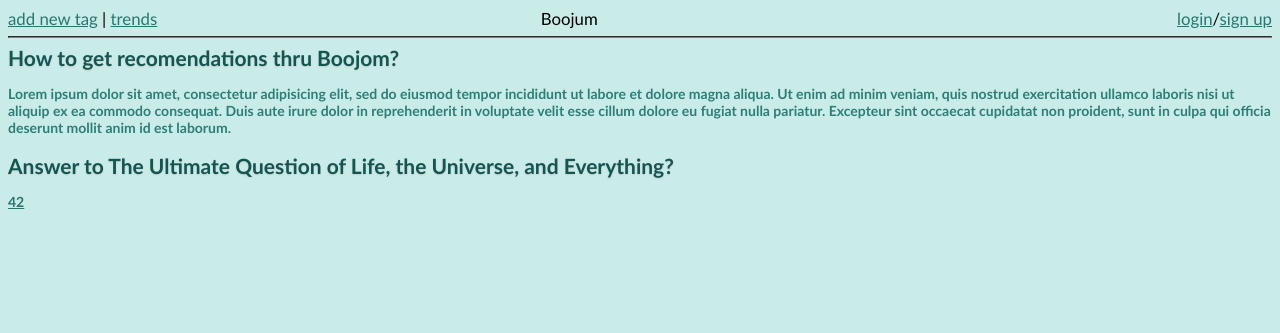
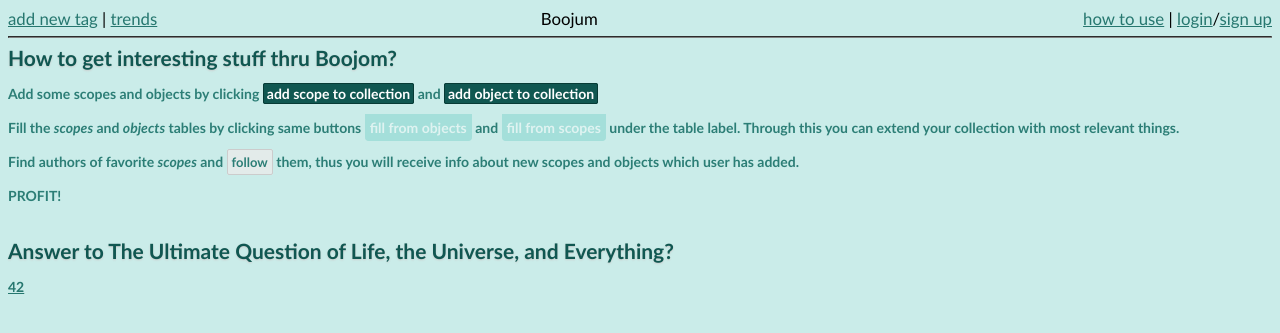
Before and after one commit to klapauciuz/boojum, a Flask app: page /howtouse in a window 1280 px wide. Shown: the top 333 px of the page. Run offline with Flask 2, Linux system fonts and the light colour scheme; some libraries are stand-ins or nearby versions.

Commit message:
howtouse page, scopes/objects filling

```diff
--- a/main.py
+++ b/main.py
@@ -55,6 +55,46 @@ def collection():
     return render_template('collection.html', show_tags=[i['name'] for i in db.tags.find({'_id':{'$in': my_tags_id}})], show_objects=[i['name'] for i in db.objects.find({'_id':{'$in': my_objs_id}})])
 
 #_____Collection/
+#_____Fill
+@app.route('/collection/<TO>/fill', methods=['GET', 'POST'])
+def fill(TO):
+    if g.user:
+        user_tags = [user_tag['_id'] for user_tag in g.user['tags']]
+        user_objs = [user_tag['_id'] for user_obj in g.user['objects']]
+    # берём айди тегов юзера
+    my_tags_id = [my_tag_id['_id'] for my_tag_id in g.user['tags']]
+    # берём айди объектов юзера
+    my_objs_id = [my_obj_id['_id'] for my_obj_id in g.user['objects']]
+    if TO == 'tags':
+        # ищем все теги у объектов юзера
+        for my_obj_tag in objects.find({'_id':{'$in': my_objs_id}}):
+            for tag in my_obj_tag['tags']:
+                if tag['_id'] not in user_tags:
+                    db.users.update({"username":session["username"]},
+                         {'$push': {
+                                    "tags":{ "_id": tag['_id'] }
+                                  }
+                         }
+                         )
+        response = jsonify(message=str('OK'))
+        response.status_code = 200
+        return response
+    else:
+        # ищем все теги у объектов юзера
+        for my_tag_obj in tags.find({'_id':{'$in': my_tags_id}}):
+            for obj in my_tag_obj['objects']:
+                if obj['_id'] not in user_objs:
+                    db.users.update({"username":session["username"]},
+                         {'$push': {
+                                    "objects":{ "_id": obj['_id'] }
+                                  }
+                         }
+                         )
+        response = jsonify(message=str('OK'))
+        response.status_code = 200
+        return response
+
+#_____Fill/
 #_____Tags
 
 @app.route('/<tag>')
@@ -277,9 +317,6 @@ def obj_page(obj):
         )
 
 #_____Objects/
-#_____Fill
-
-#_____Fill/
 #_____User
 @app.route('/users/<user>')
 def user(user):
--- a/static/scripts/fill.js
+++ b/static/scripts/fill.js
@@ -1,16 +1,28 @@
 $(document).ready(function(){
-
-  $('tags.fill').click(function(event) {
-    event.preventDefault();
-    var self = $(this),
-    postData = self.serializeArray();
-
+  $('.tags .fill').click(function(event) {
+    if( !confirm('It will fill your scopes by linked scopes from all objects. Ok?') )
+            return;
+    var self = $(this);
     $.ajax({
-        url : '',
+        url : '/collection/tags/fill',
         type: 'POST',
-        data : postData,
         success:function(response) {
-            window.location.replace("/");
+            location.href = '/collection'
+        },
+        error: function(err) {
+          console.log(JSON.stringify(err));
+        }
+    });
+  });
+  $('.objects .fill').click(function(event) {
+    if( !confirm('It will fill your objects by linked objects from all scopes. Ok?') )
+            return;
+    var self = $(this);
+    $.ajax({
+        url : '/collection/objects/fill',
+        type: 'POST',
+        success:function(response) {
+            location.href = '/collection'
         },
         error: function(err) {
           console.log(JSON.stringify(err));
--- a/static/style.css
+++ b/static/style.css
@@ -36,6 +36,20 @@ input[type="submit"], span#add_tag, span#add_obj {
     color: white;
     cursor: pointer;
 }
+
+#example_add_tag, #example_add_obj  {
+    background: #105751;
+    border: 1px solid #073B36;
+    padding: 1px 3px;
+    font-family: 'Trebuchet MS', sans-serif;
+    font-size: 14px;
+    font-weight: bold;
+    -moz-border-radius: 2px;
+    -webkit-border-radius: 2px;
+    color: white;
+    cursor: pointer;
+}
+
 
 div.page {
     background: white;
@@ -203,6 +217,23 @@ div.fill {
 }
 
 div.fill:hover {
+    opacity: 0.8;
+}
+
+.fill_example {
+    background: #6ECCC4;
+    border: 1px solid #6ECCC4;
+    -moz-border-radius: 0px 0px 4px 4px;
+    -webkit-border-radius: 0px 0px 4px 4px;
+    padding: 4px;
+    color: white;
+    font-size: 14px;
+    cursor: pointer;
+    opacity: 0.4;
+    text-align: center;
+}
+
+.fill_example:hover {
     opacity: 0.8;
 }
 
--- a/templates/base.html
+++ b/templates/base.html
@@ -8,6 +8,7 @@
   <script type="text/javascript" src="{{ url_for('static', filename='scripts/send.js') }}"></script>
   <script type="text/javascript" src="{{ url_for('static', filename='scripts/add.js') }}"></script>
   <script type="text/javascript" src="{{ url_for('static', filename='scripts/linktag.js') }}"></script>
+  <script type="text/javascript" src="{{ url_for('static', filename='scripts/fill.js') }}"></script>
 </head>
 <body>
 {% block header %}
@@ -18,12 +19,13 @@
   </big>
   {% if g.user %}
   <big style='float:right;'>
-
     <a href="/collection">my collection</a> <span id='profile'>[{{ g.user['username'] }}]</span> |
+    <a href="/howtouse">how to use</a> |
     <a href="/logout">logout</a>
   </big>
   {% else %}
   <big style='float:right;'>
+    <a href="/howtouse">how to use</a> |
     <a href="/login">login</a>/<a href="/register">sign up</a>
   </big>
   {% endif %}
--- a/templates/info.html
+++ b/templates/info.html
@@ -1,13 +1,11 @@
 {% extends "base.html" %}
 {% block content %}
-  <h2>How to get recomendations thru Boojom?</h2>
-  <h3>Lorem ipsum dolor sit amet, consectetur adipisicing elit, sed do eiusmod
-  tempor incididunt ut labore et dolore magna aliqua. Ut enim ad minim veniam,
-  quis nostrud exercitation ullamco laboris nisi ut aliquip ex ea commodo
-  consequat. Duis aute irure dolor in reprehenderit in voluptate velit esse
-  cillum dolore eu fugiat nulla pariatur. Excepteur sint occaecat cupidatat non
-  proident, sunt in culpa qui officia deserunt mollit anim id est laborum.
-
+  <h2>How to get interesting stuff thru Boojom?</h2>
+  <h3>Add some scopes and objects by clicking <span id="example_add_tag">add scope to collection</span> and <span id="example_add_obj">add object to collection</span></h3><br>
+  <h3>Fill the <i>scopes</i> and <i>objects</i> tables by clicking same buttons <span class='fill_example'>fill from objects</span> and <span class='fill_example'>fill from scopes</span> under the table label. Through this you can extend your collection with most relevant things.
+  </h3><br>
+  <h3>Find authors of favorite <i>scopes</i> and <span class="followstatus">follow</span> them, thus you will receive info about new scopes and objects which user has added.</h3><br>
+  <h3>PROFIT!</h3>
   <br><br>
 
   <h2>Answer to The Ultimate Question of Life, the Universe, and Everything?</h2>
```
Also changed, not shown: templates/index.html (+4 -3 lines).
